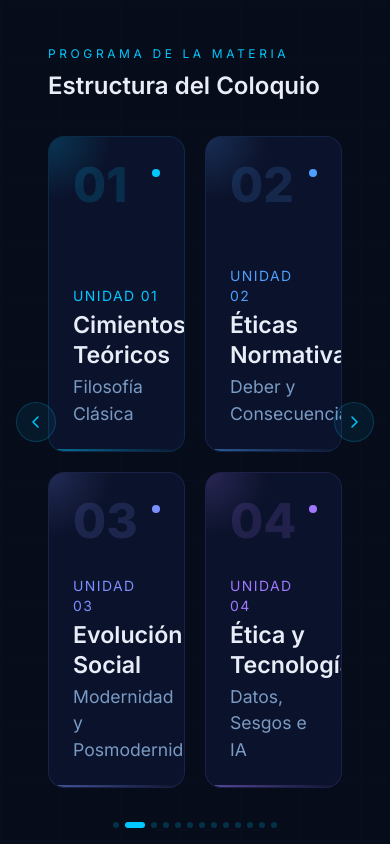
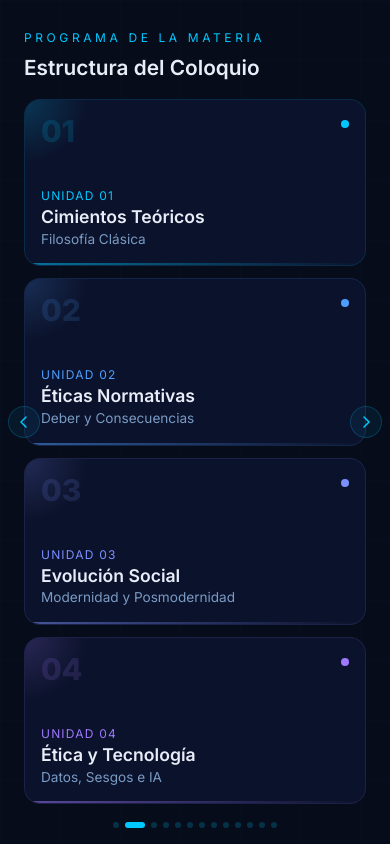
Before and after one commit to julietalandra/presentacion_DP1, a React (Vite) app: page / in a window 390 px wide. Both pictures are taken after a click on the button 354 px from the left and 422 px from the top of the page. Built offline with nearby package versions, Linux system fonts and the light colour scheme.

Commit message:
mejoras para mobile

```diff
--- a/src/app/App.tsx
+++ b/src/app/App.tsx
@@ -10,7 +10,7 @@ const TOTAL_SLIDES = 13;
 
 const timelineSlides = [
   {
-    year: "Kilómetro Cero (Atemporal)",
+    year: "Atemporal",
     title: "La Complejidad de lo Moral",
     text: "Diferencia entre Moral (fenómenos y costumbres) y Ética (fundamentación racional). El análisis del fenómeno moral se divide en cuatro niveles de reflexión: saber espontáneo, ética normativa, metaética y ética descriptiva.",
     cardPosition: "above" as const,
@@ -160,7 +160,7 @@ export default function App() {
       {current > 0 && (
         <button
           onClick={prev}
-          className="absolute left-4 top-1/2 -translate-y-1/2 z-50 flex items-center justify-center w-10 h-10 rounded-full transition-all duration-200"
+          className="absolute left-2 md:left-4 top-1/2 -translate-y-1/2 z-50 flex items-center justify-center w-8 h-8 md:w-10 md:h-10 rounded-full transition-all duration-200"
           style={{
             background: "rgba(0,200,255,0.07)",
             border: "1px solid rgba(0,200,255,0.2)",
@@ -174,7 +174,7 @@ export default function App() {
           }}
         >
           <svg width="16" height="16" viewBox="0 0 16 16" fill="none">
-            <path d="M10 3L5 8L10 13" stroke="currentColor" strokeWidth="1.5" strokeLinecap="round" strokeLinejoin="round"/>
+            <path d="M10 3L5 8L10 13" stroke="currentColor" strokeWidth="1.5" strokeLinecap="round" strokeLinejoin="round" />
           </svg>
         </button>
       )}
@@ -182,7 +182,7 @@ export default function App() {
       {current < TOTAL_SLIDES - 1 && (
         <button
           onClick={next}
-          className="absolute right-4 top-1/2 -translate-y-1/2 z-50 flex items-center justify-center w-10 h-10 rounded-full transition-all duration-200"
+          className="absolute right-2 md:right-4 top-1/2 -translate-y-1/2 z-50 flex items-center justify-center w-8 h-8 md:w-10 md:h-10 rounded-full transition-all duration-200"
           style={{
             background: "rgba(0,200,255,0.07)",
             border: "1px solid rgba(0,200,255,0.2)",
@@ -196,7 +196,7 @@ export default function App() {
           }}
         >
           <svg width="16" height="16" viewBox="0 0 16 16" fill="none">
-            <path d="M6 3L11 8L6 13" stroke="currentColor" strokeWidth="1.5" strokeLinecap="round" strokeLinejoin="round"/>
+            <path d="M6 3L11 8L6 13" stroke="currentColor" strokeWidth="1.5" strokeLinecap="round" strokeLinejoin="round" />
           </svg>
         </button>
       )}
--- a/src/app/components/slides/Slide2Program.tsx
+++ b/src/app/components/slides/Slide2Program.tsx
@@ -33,7 +33,7 @@ const units = [
 
 export function Slide2Program() {
   return (
-    <div className="relative flex flex-col h-full px-12 py-10 overflow-hidden">
+    <div className="relative flex flex-col h-full px-6 py-6 md:px-12 md:py-10 overflow-hidden">
       {/* Background grid */}
       <div className="absolute inset-0 pointer-events-none opacity-[0.03]">
         <svg width="100%" height="100%">
@@ -52,25 +52,25 @@ export function Slide2Program() {
           initial={{ opacity: 0, y: -16 }}
           animate={{ opacity: 1, y: 0 }}
           transition={{ duration: 0.5 }}
-          className="mb-8"
+          className="mb-4 md:mb-8"
         >
           <span className="text-xs tracking-[0.3em] uppercase" style={{ color: "#00c8ff" }}>
             Programa de la Materia
           </span>
-          <h2 className="mt-1" style={{ fontSize: "clamp(1.5rem, 3vw, 2.2rem)", color: "#e8edf8", fontWeight: 600 }}>
+          <h2 className="mt-1" style={{ fontSize: "clamp(1.3rem, 3vw, 2.2rem)", color: "#e8edf8", fontWeight: 600 }}>
             Estructura del Coloquio
           </h2>
         </motion.div>
 
         {/* 4 Unit Cards */}
-        <div className="flex-1 grid grid-cols-2 gap-5 pb-4" style={{ gridTemplateRows: "1fr 1fr" }}>
+        <div className="flex-1 grid grid-cols-1 grid-rows-4 md:grid-cols-2 md:grid-rows-2 gap-3 md:gap-5 pb-4">
           {units.map((unit, i) => (
             <motion.div
               key={i}
               initial={{ opacity: 0, y: 30 }}
               animate={{ opacity: 1, y: 0 }}
               transition={{ delay: 0.15 + i * 0.12, duration: 0.55, ease: [0.4, 0, 0.2, 1] }}
-              className="relative flex flex-col justify-between p-6 rounded-2xl overflow-hidden"
+              className="relative flex flex-col justify-between p-4 md:p-6 rounded-2xl overflow-hidden"
               style={{
                 background: "rgba(13, 21, 48, 0.8)",
                 border: `1px solid ${unit.color}22`,
@@ -87,26 +87,26 @@ export function Slide2Program() {
               {/* Number */}
               <div className="flex items-start justify-between">
                 <span
-                  className="text-5xl select-none"
+                  className="text-3xl md:text-5xl select-none"
                   style={{ color: unit.color, opacity: 0.15, fontWeight: 800, lineHeight: 1 }}
                 >
                   {unit.number}
                 </span>
                 <div
-                  className="w-2 h-2 rounded-full mt-2"
+                  className="w-2 h-2 rounded-full mt-1 md:mt-2"
                   style={{ background: unit.color }}
                 />
               </div>
 
               {/* Title */}
               <div>
-                <p className="text-sm tracking-widest uppercase mb-1" style={{ color: unit.color }}>
+                <p className="text-xs md:text-sm tracking-widest uppercase mb-0.5 md:mb-1" style={{ color: unit.color }}>
                   Unidad {unit.number}
                 </p>
-                <h3 style={{ color: "#e8edf8", fontWeight: 600, fontSize: "1.45rem", lineHeight: 1.3 }}>
+                <h3 style={{ color: "#e8edf8", fontWeight: 600, fontSize: "clamp(1.1rem, 4vw, 1.45rem)", lineHeight: 1.3 }}>
                   {unit.title}
                 </h3>
-                <p style={{ color: "#7a9bc4", fontSize: "1.1rem", marginTop: "0.25rem" }}>
+                <p style={{ color: "#7a9bc4", fontSize: "clamp(0.85rem, 3vw, 1.1rem)", marginTop: "0.15rem md:marginTop: 0.25rem" }}>
                   {unit.subtitle}
                 </p>
               </div>
--- a/src/app/components/slides/Slide3BigPicture.tsx
+++ b/src/app/components/slides/Slide3BigPicture.tsx
@@ -62,7 +62,8 @@ export function Slide3BigPicture() {
       </motion.div>
 
       {/* Timeline area */}
-      <div className="relative flex-1 flex items-center">
+      <div className="relative flex-1 flex items-center overflow-x-auto overflow-y-hidden pb-4 md:pb-0 scrollbar-thin">
+        <div className="relative w-[900px] md:w-full h-[260px] flex-shrink-0">
           {/* Full-width SVG timeline (only for the horizontal line and arrow) */}
           <div className="absolute inset-x-0" style={{ top: "50%", transform: "translateY(-50%)" }}>
             <svg
@@ -222,6 +223,7 @@ export function Slide3BigPicture() {
             })}
           </div>
         </div>
+      </div>
 
       {/* Slide counter */}
       <div className="relative z-10 flex items-center justify-between px-2 pb-5">
--- a/src/app/components/slides/TimelineSlide.tsx
+++ b/src/app/components/slides/TimelineSlide.tsx
@@ -45,7 +45,7 @@ export function TimelineSlide({
       </div>
 
       {/* Header strip */}
-      <div className="relative z-10 flex items-center justify-between px-12 pt-16 pb-0">
+      <div className="relative z-10 flex items-center justify-between px-6 md:px-12 pt-10 md:pt-16 pb-0">
         <div>
           <span className="text-sm font-medium tracking-[0.3em] uppercase" style={{ color: accentColor }}>
             {unit}
@@ -57,7 +57,7 @@ export function TimelineSlide({
       </div>
 
       {/* Main timeline area - takes remaining space */}
-      <div className="relative flex-1 mx-12">
+      <div className="relative flex-1 mx-6 md:mx-12">
         {/* ── Timeline line at 50% height from top of this area ── */}
         <div
           className="absolute left-0 right-0"
@@ -161,29 +161,26 @@ export function TimelineSlide({
             initial={{ opacity: 0, y: cardPosition === "above" ? 20 : -20 }}
             animate={{ opacity: 1, y: 0 }}
             transition={{ delay: 0.35, duration: 0.6, ease: [0.4, 0, 0.2, 1] }}
-            className="absolute"
+            className={`absolute ${cardPosition === "above" ? "bottom-8 md:bottom-10" : "top-8 md:top-10"}`}
             style={{
               left: "50%",
               transform: "translateX(-50%)",
               width: "min(560px, 90vw)",
-              ...(cardPosition === "above"
-                ? { bottom: 40 }
-                : { top: 40 }),
             }}
           >
             {/* Connector line from node to card */}
             <div
-              className="absolute left-1/2 w-[1px]"
+              className={`absolute left-1/2 w-[1px] h-6 md:h-8 ${
+                cardPosition === "above" ? "-bottom-6 md:-bottom-8" : "-top-6 md:-top-8"
+              }`}
               style={{
                 background: `linear-gradient(${cardPosition === "above" ? "180deg" : "0deg"}, ${accentColor}44, transparent)`,
-                height: 32,
-                ...(cardPosition === "above" ? { bottom: -32 } : { top: -32 }),
               }}
             />
 
             {/* Card itself */}
             <div
-              className="rounded-2xl p-6 relative overflow-hidden"
+              className="rounded-2xl p-4 md:p-6 relative overflow-hidden"
               style={{
                 background: "rgba(13, 21, 48, 0.92)",
                 border: `1px solid ${accentColor}28`,
@@ -199,7 +196,7 @@ export function TimelineSlide({
                 style={{
                   color: "#e8edf8",
                   fontWeight: 600,
-                  fontSize: "1.35rem",
+                  fontSize: "clamp(1.1rem, 4vw, 1.35rem)",
                   lineHeight: 1.3,
                   marginBottom: "0.5rem",
                 }}
@@ -209,8 +206,8 @@ export function TimelineSlide({
               <p
                 style={{
                   color: "#7a9bc4",
-                  fontSize: "1.05rem",
-                  lineHeight: 1.65,
+                  fontSize: "clamp(0.85rem, 3.5vw, 1.05rem)",
+                  lineHeight: 1.5,
                 }}
               >
                 {text}
```
Lines whose indentation alone changed are shown as unchanged.
